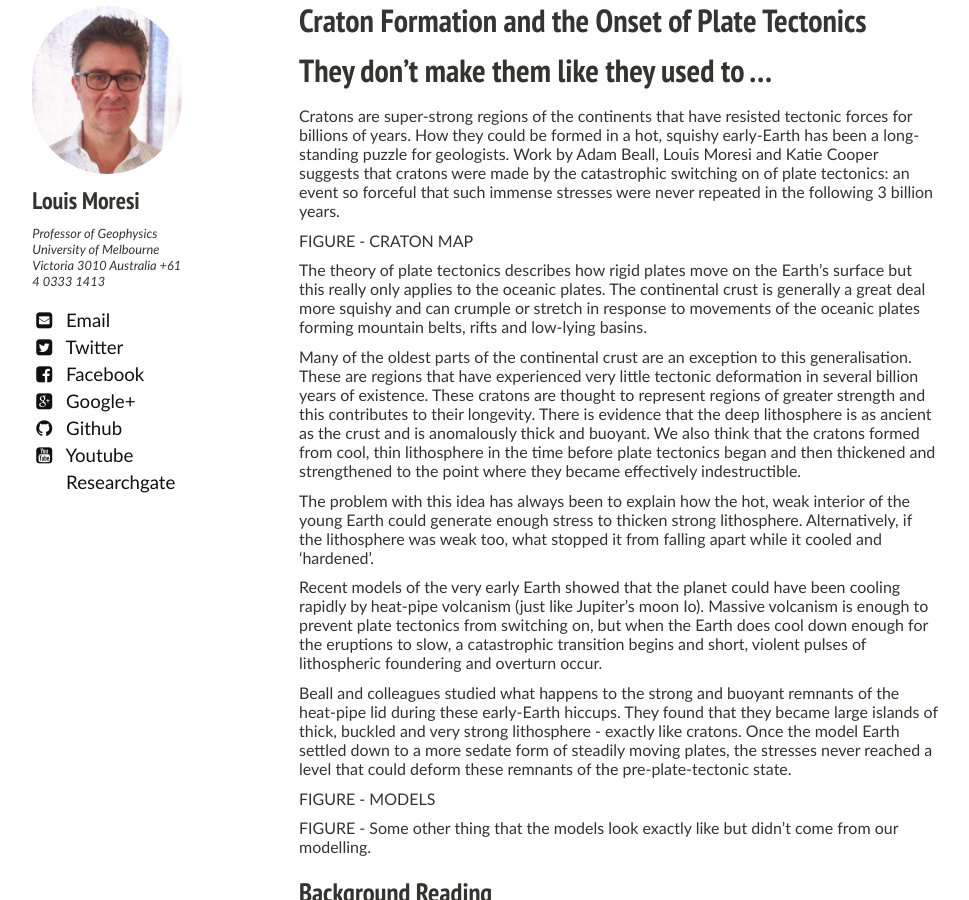
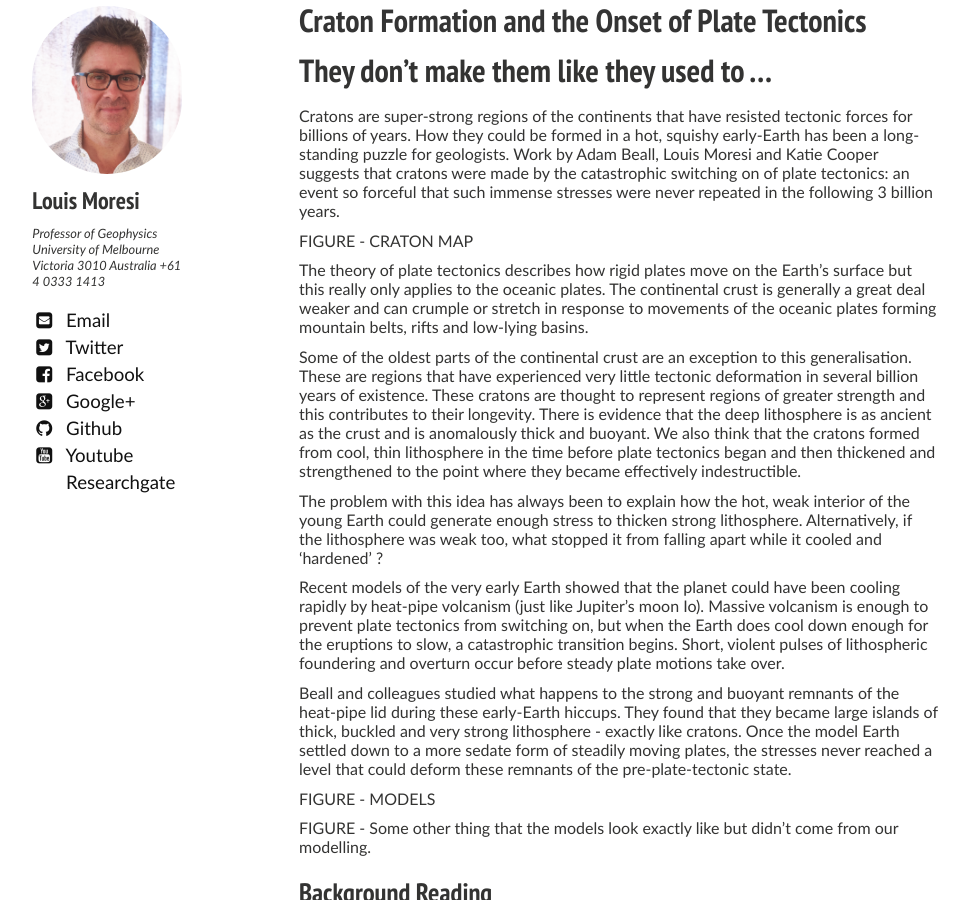
Before and after one commit to lmoresi/lmoresi.github.io, a Jekyll site: the page built from _posts/2018-04-01-CratonFormation.md, in a window 1280 px wide and 900 px high, scrolled down 1086 px. Shown: the whole window, without its empty margins (21-990 px from the left). Built offline with Jekyll 4.4.1, drawn with Linux system fonts in a browser that asks for light colours; nearby versions of some CDN libraries; comment, search, counter and statistics services are not loaded.

Commit message:
one point one, maybe

```diff
--- a/_posts/2018-04-01-CratonFormation.md
+++ b/_posts/2018-04-01-CratonFormation.md
@@ -22,11 +22,11 @@ FIGURE - CRATON MAP
 
 The theory of plate tectonics describes how rigid plates move on the Earth's
 surface but this really only applies to the oceanic plates. The continental
-crust is generally a great deal more squishy and can crumple or stretch in
+crust is generally a great deal weaker and can crumple or stretch in
 response to movements of the oceanic plates forming mountain belts, rifts and
 low-lying basins.
 
-Many of the oldest parts of the continental crust are an exception to this
+Some of the oldest parts of the continental crust are an exception to this
 generalisation. These are regions that have experienced very little tectonic
 deformation in several billion years of existence. These cratons are thought to
 represent regions of greater strength and this contributes to their longevity.
@@ -38,12 +38,13 @@ and strengthened to the point where they became effectively indestructible.
 The problem with this idea has always been to explain how the hot, weak
 interior of the young Earth could generate enough stress to thicken strong
 lithosphere. Alternatively, if the lithosphere was weak too, what stopped it
-from falling apart while it cooled and 'hardened'.
+from falling apart while it cooled and 'hardened' ?
 
 Recent models of the very early Earth showed that the planet could have been
 cooling rapidly by heat-pipe volcanism (just like Jupiter's moon Io). Massive
 volcanism is enough to prevent plate tectonics from switching on, but when the Earth does cool down enough for the eruptions to slow, a catastrophic transition
-begins and short, violent pulses of lithospheric foundering and overturn occur.
+begins. Short, violent pulses of lithospheric foundering and overturn occur before
+steady plate motions take over.
 
 Beall and colleagues studied what happens to the strong and buoyant remnants of the heat-pipe lid during these early-Earth hiccups. They found that they became large islands of thick, buckled and very strong lithosphere - exactly like cratons.
 Once the model Earth settled down to a more sedate form of steadily moving
```
